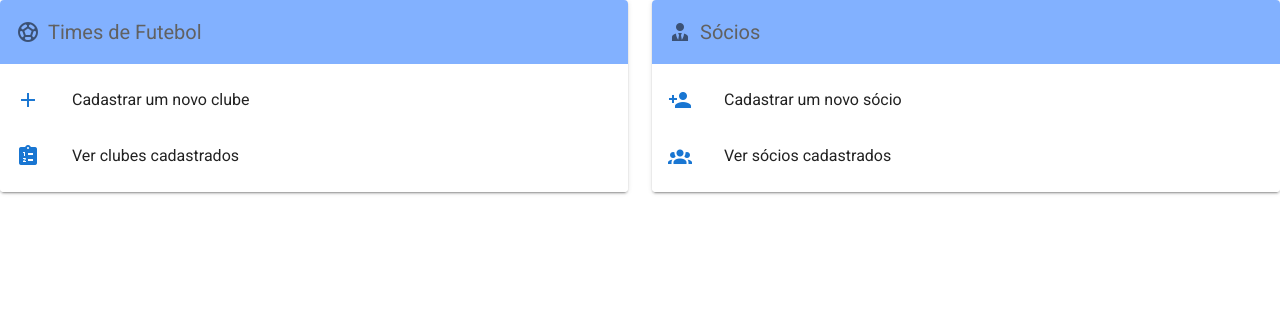
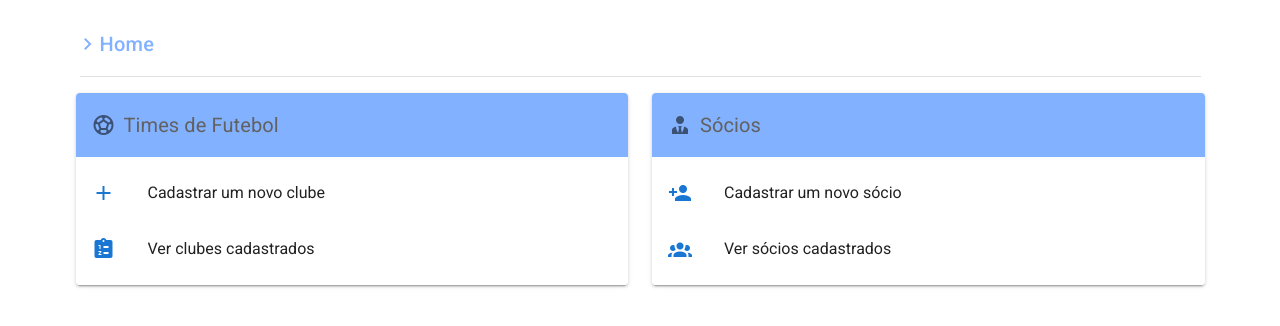
Before and after one commit to mpedroni/hanclubs-frontend, a Vue app: page /#/ in a window 1280 px wide. Shown: the top 326 px of the page. Built offline with nearby package versions, Linux system fonts and the light colour scheme.

Commit message:
add TheContainer to the Home view

```diff
--- a/src/views/Home/index.vue
+++ b/src/views/Home/index.vue
@@ -1,18 +1,22 @@
 <template>
-  <v-row>
-    <v-col v-for="{ title, icon, actions } in menus" :key="title" cols="12" md="6">
-      <home-menu :title="title" :icon="icon" :actions="actions" />
-    </v-col>
-  </v-row>
+  <the-container>
+    <v-row>
+      <v-col v-for="{ title, icon, actions } in menus" :key="title" cols="12" md="6">
+        <home-menu :title="title" :icon="icon" :actions="actions" />
+      </v-col>
+    </v-row>
+  </the-container>
 </template>
 
 <script>
 import HomeMenu from './components/Menu';
+import TheContainer from '../../components/TheContainer.vue';
 
 export default {
   name: 'Home',
   components: {
     HomeMenu,
+    TheContainer,
   },
   data: () => ({
     menus: [
```
